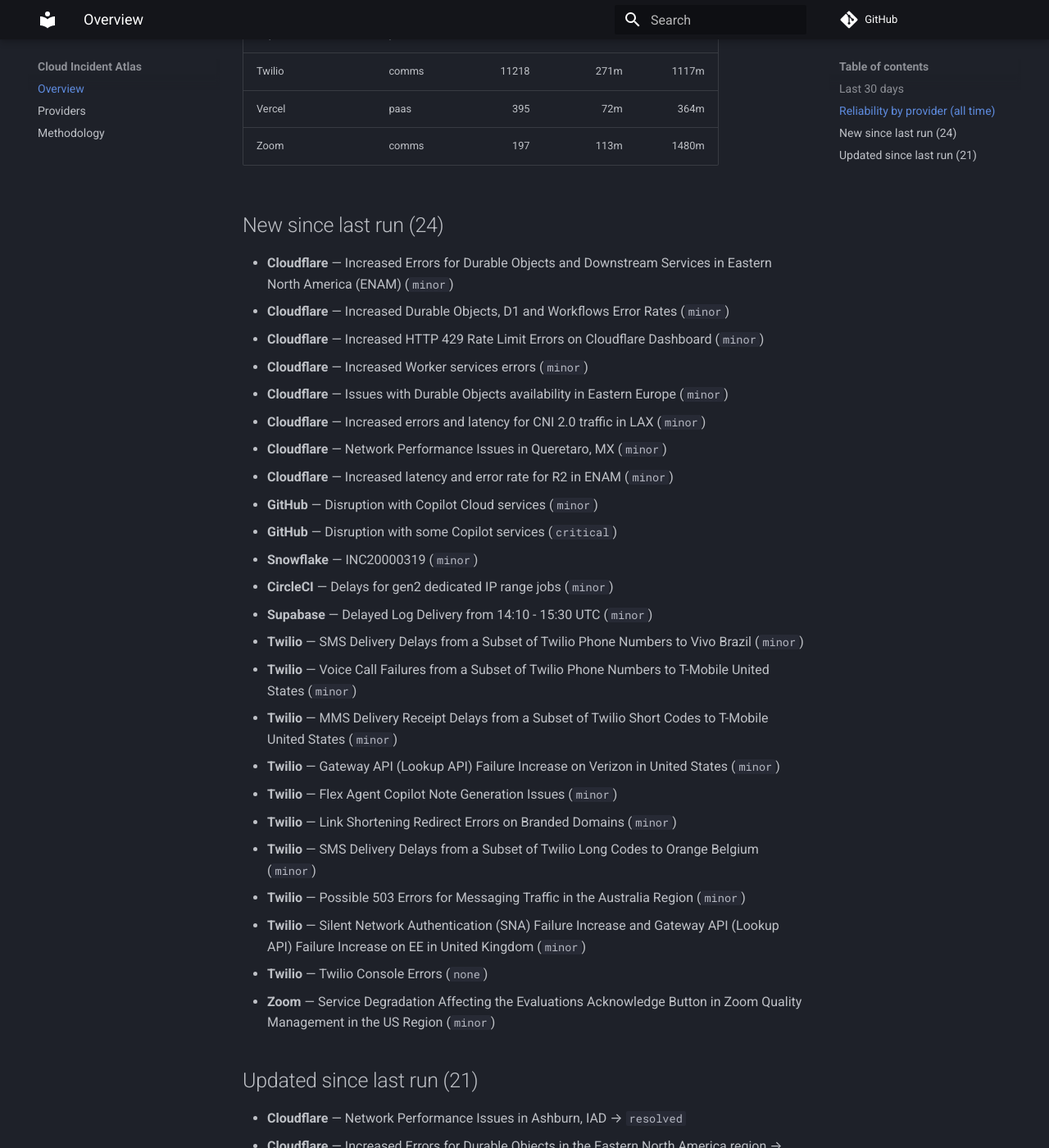
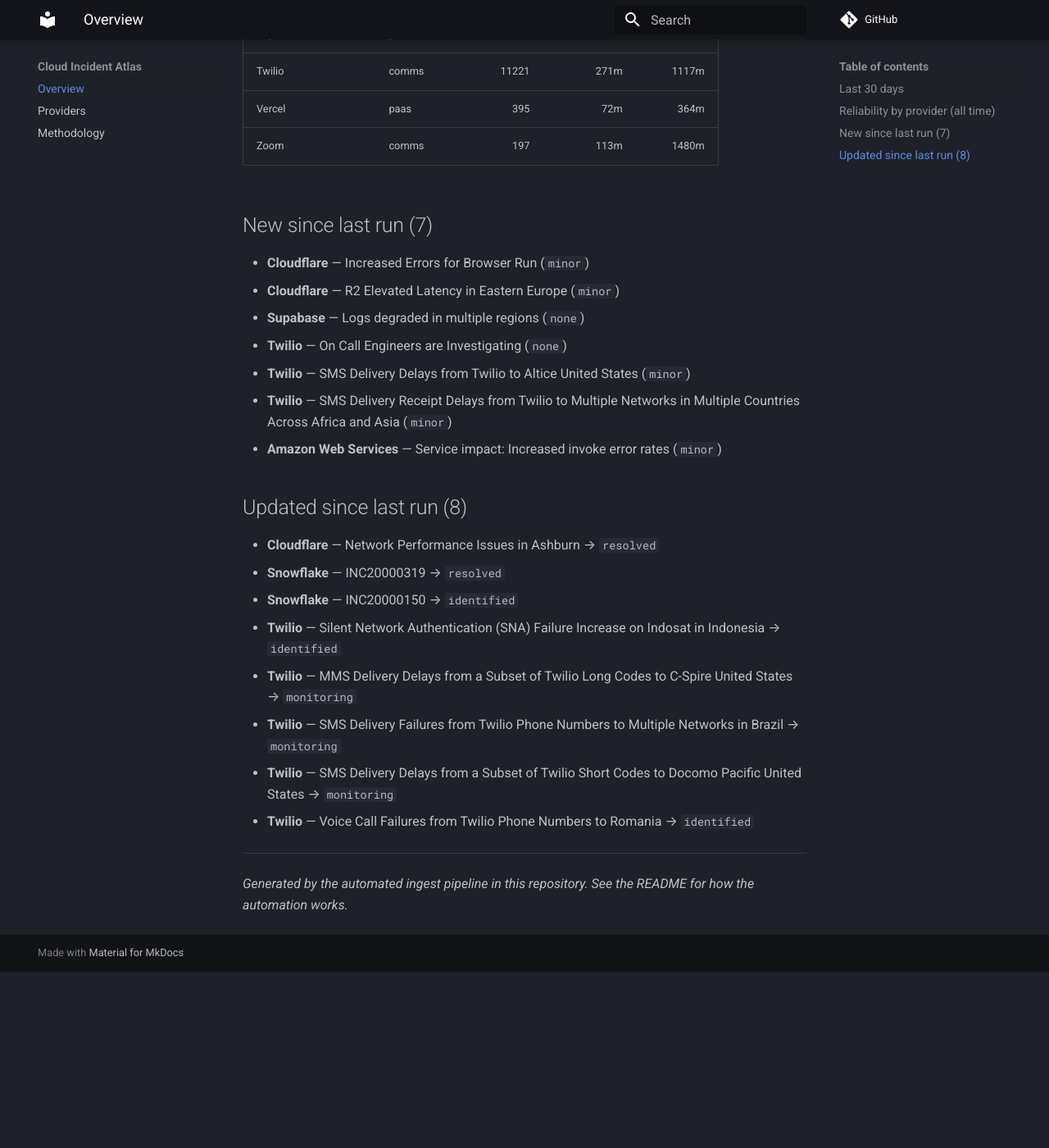
Before and after one commit to ayushgupta07xx/cloud-incident-atlas, an MkDocs documentation site: the page built from docs/index.md, in a window 1280 px wide and 1400 px high, scrolled down 1428 px. Shown: the whole window at 82% size. Built offline with MkDocs 1.6.1 and Material for MkDocs 9.7.7, drawn with Linux system fonts in a browser that asks for light colours; comment, search, counter and statistics services are not loaded; after the commit the page ends 2613 px from its top, so only the background shows below that; some of the changed text lies outside the part shown.

Commit message:
docs: refresh digest and charts
Regenerated from the corpus by the ingest pipeline.

Run: https://github.com/ayushgupta07xx/cloud-incident-atlas/actions/runs/41071666785

Co-authored-by: github-actions[bot] <41898282+github-actions[bot]@users.noreply.github.com>

```diff
--- a/docs/index.md
+++ b/docs/index.md
@@ -31,61 +31,31 @@
 | npm | devtools | 68 | 108m | 342m |
 | OpenAI | ai | 126 | 104m | 571m |
 | Sentry | observability | 347 | 84m | 359m |
-| Snowflake | data | 210 | 118m | 594m |
-| Supabase | paas | 451 | 150m | 1331m |
-| Twilio | comms | 11218 | 271m | 1117m |
+| Snowflake | data | 210 | 118m | 598m |
+| Supabase | paas | 452 | 150m | 1327m |
+| Twilio | comms | 11221 | 271m | 1117m |
 | Vercel | paas | 395 | 72m | 364m |
 | Zoom | comms | 197 | 113m | 1480m |
 
-## New since last run (24)
+## New since last run (7)
 
-- **Cloudflare** — Increased Errors for Durable Objects and Downstream Services in Eastern North America (ENAM) (`minor`)
-- **Cloudflare** — Increased Durable Objects, D1 and Workflows Error Rates (`minor`)
-- **Cloudflare** — Increased HTTP 429 Rate Limit Errors on Cloudflare Dashboard (`minor`)
-- **Cloudflare** — Increased Worker services errors (`minor`)
-- **Cloudflare** — Issues with Durable Objects availability in Eastern Europe (`minor`)
-- **Cloudflare** — Increased errors and latency for CNI 2.0 traffic in LAX (`minor`)
-- **Cloudflare** — Network Performance Issues in Queretaro, MX (`minor`)
-- **Cloudflare** — Increased latency and error rate for R2 in ENAM (`minor`)
-- **GitHub** — Disruption with Copilot Cloud services (`minor`)
-- **GitHub** — Disruption with some Copilot services (`critical`)
-- **Snowflake** — INC20000319 (`minor`)
-- **CircleCI** — Delays for gen2 dedicated IP range jobs (`minor`)
-- **Supabase** — Delayed Log Delivery from 14:10 - 15:30 UTC (`minor`)
-- **Twilio** — SMS Delivery Delays from a Subset of Twilio Phone Numbers to Vivo Brazil (`minor`)
-- **Twilio** — Voice Call Failures from a Subset of Twilio Phone Numbers to T-Mobile United States (`minor`)
-- **Twilio** — MMS Delivery Receipt Delays from a Subset of Twilio Short Codes to T-Mobile United States (`minor`)
-- **Twilio** — Gateway API (Lookup API) Failure Increase on Verizon in United States (`minor`)
-- **Twilio** — Flex Agent Copilot Note Generation Issues (`minor`)
-- **Twilio** — Link Shortening Redirect Errors on Branded Domains (`minor`)
-- **Twilio** — SMS Delivery Delays from a Subset of Twilio Long Codes to Orange Belgium (`minor`)
-- **Twilio** — Possible 503 Errors for Messaging Traffic in the Australia Region (`minor`)
-- **Twilio** — Silent Network Authentication (SNA) Failure Increase and Gateway API (Lookup API) Failure Increase on EE in United Kingdom (`minor`)
-- **Twilio** — Twilio Console Errors (`none`)
-- **Zoom** — Service Degradation Affecting the Evaluations Acknowledge Button in Zoom Quality Management in the US Region (`minor`)
+- **Cloudflare** — Increased Errors for Browser Run (`minor`)
+- **Cloudflare** — R2 Elevated Latency in Eastern Europe (`minor`)
+- **Supabase** — Logs degraded in multiple regions (`none`)
+- **Twilio** — On Call Engineers are Investigating (`none`)
+- **Twilio** — SMS Delivery Delays from Twilio to Altice United States (`minor`)
+- **Twilio** — SMS Delivery Receipt Delays from Twilio to Multiple Networks in Multiple Countries Across Africa and Asia (`minor`)
+- **Amazon Web Services** — Service impact: Increased invoke error rates (`minor`)
 
-## Updated since last run (21)
+## Updated since last run (8)
 
-- **Cloudflare** — Network Performance Issues in Ashburn, IAD → `resolved`
-- **Cloudflare** — Increased Errors for Durable Objects in the Eastern North America region → `resolved`
-- **Cloudflare** — Increased Errors for Durable Objects in the Eastern North America region → `resolved`
 - **Cloudflare** — Network Performance Issues in Ashburn → `resolved`
-- **Cloudflare** — Delayed audit log delivery for WARP and Zero Trust services → `resolved`
-- **Cloudflare** — Elevated errors for some requests in Ashburn, Virginia → `resolved`
-- **Cloudflare** — Elevated Error Rate for Durable Objects in Lisbon → `resolved`
-- **Cloudflare** — Cloudflare Zero Trust connectivity → `resolved`
-- **GitHub** — Delayed Actions status check results → `resolved`
-- **GitHub** — Incident with Actions → `resolved`
-- **Snowflake** — INC20000301 → `postmortem`
-- **Snowflake** — INC20000299 → `postmortem`
-- **Twilio** — SMS Delivery Delays and Failures from Twilio to MTC Namibia → `resolved`
-- **Twilio** — Voice Call Failures From a Subset of Twilio Phone Numbers to Argentina → `resolved`
-- **Twilio** — MMS Delivery Delays from a Subset of Twilio Long Codes to GCI United States → `resolved`
-- **Twilio** — SMS Delivery Delays from Twilio to Surf Telecom Brazil → `resolved`
+- **Snowflake** — INC20000319 → `resolved`
+- **Snowflake** — INC20000150 → `identified`
 - **Twilio** — Silent Network Authentication (SNA) Failure Increase on Indosat in Indonesia → `identified`
-- **Twilio** — MMS Delivery Delays from a Subset of Twilio Long Codes to C-Spire United States → `identified`
-- **Twilio** — SMS Delivery Delays and Failures between a Subset of Twilio Brazil Phone Numbers and Multiple Networks in Brazil → `identified`
-- **Twilio** — SMS Delivery Delays from a Subset of Twilio Short Codes to Docomo Pacific United States → `identified`
+- **Twilio** — MMS Delivery Delays from a Subset of Twilio Long Codes to C-Spire United States → `monitoring`
+- **Twilio** — SMS Delivery Failures from Twilio Phone Numbers to Multiple Networks in Brazil → `monitoring`
+- **Twilio** — SMS Delivery Delays from a Subset of Twilio Short Codes to Docomo Pacific United States → `monitoring`
 - **Twilio** — Voice Call Failures from Twilio Phone Numbers to Romania → `identified`
 
 ---
```
Also changed, not shown: other parts of docs/index.md (+4 -4 lines), README.md (+5 -12 lines), docs/providers.md (+9 -9 lines), docs/img/timeline.svg.
